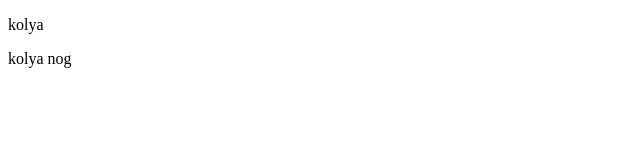
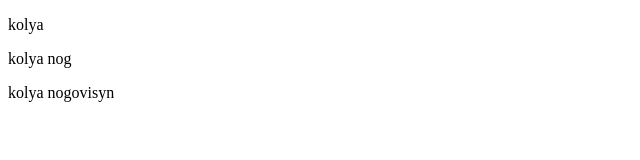
Before and after one commit to Slerpeg/sire, a plain HTML site: page Index.html in a window 1280 px wide. Shown: the whole page, without its empty margins (0-640 px from the left). Drawn offline with Linux system fonts and the light colour scheme.

Commit message:
третье

```diff
--- a/Index.html
+++ b/Index.html
@@ -8,5 +8,6 @@
 <body>
 <p>kolya</p>
 <p>kolya nog</p>
+<p>kolya nogovisyn</p>
 </body>
 </html>
```
